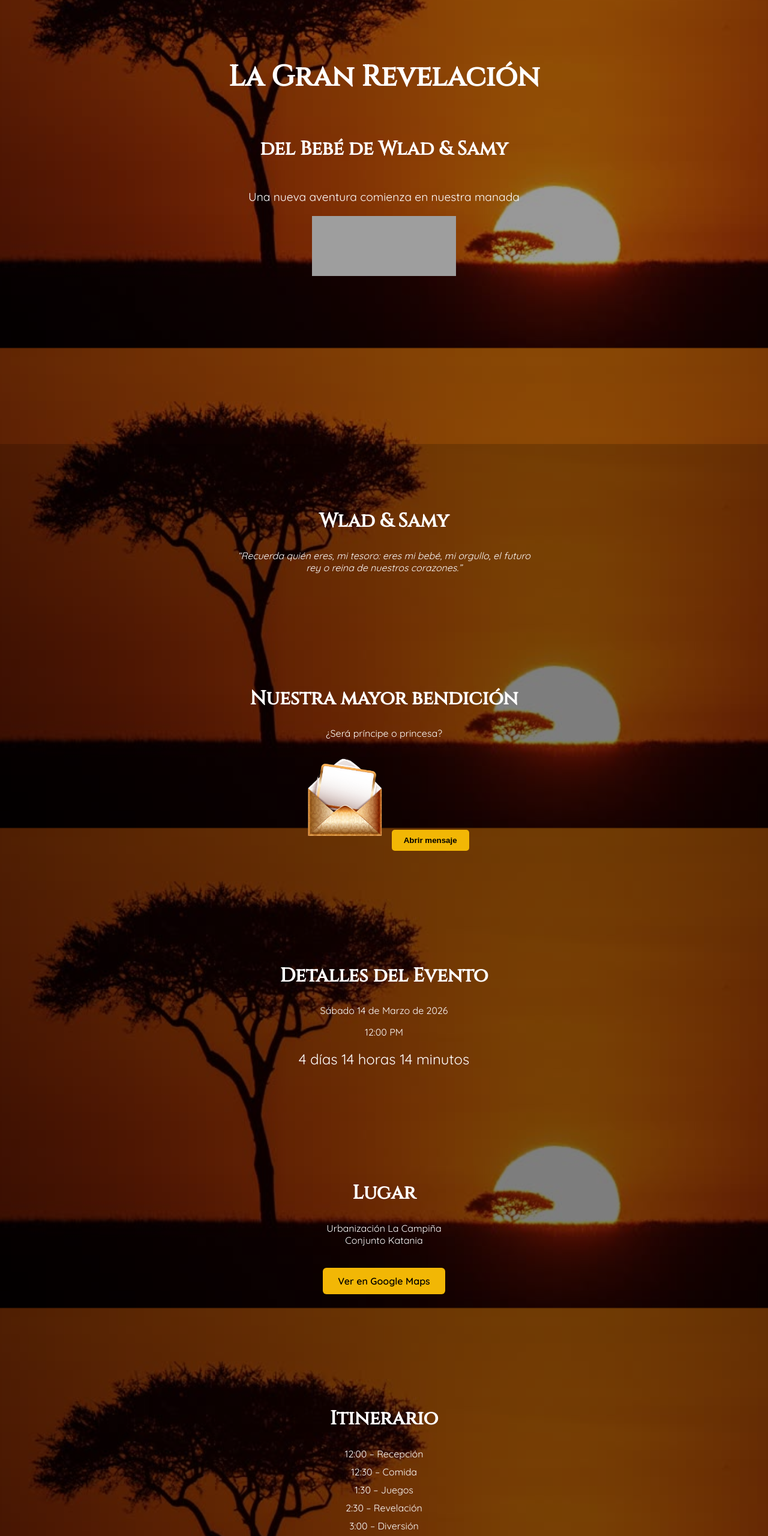
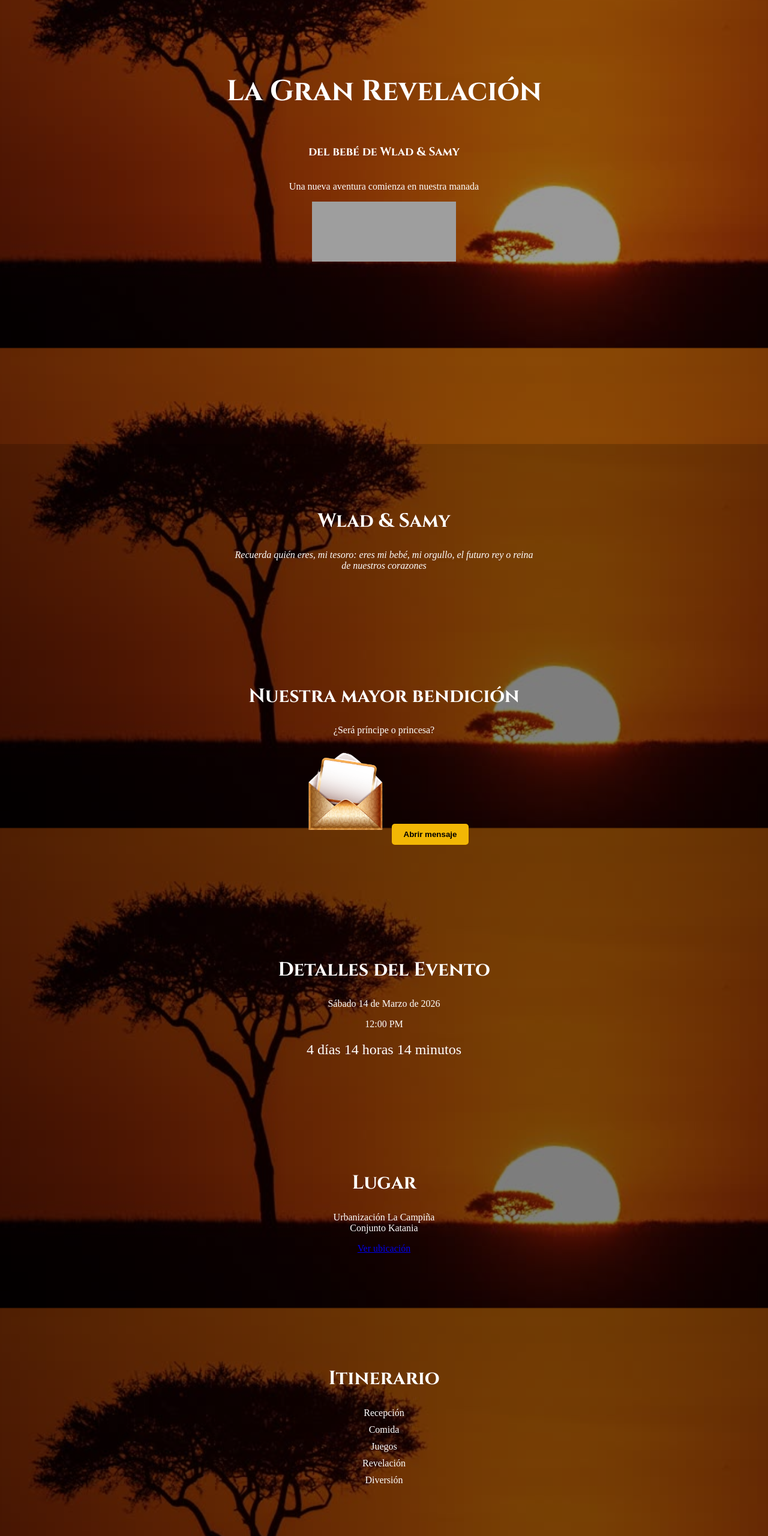
Before and after one commit to gwmoyanom/gender-reveal, a plain HTML site: page index.html in a window 1280 px wide. Shown: the part 220-2780 px from the top of the page at 60% size. Drawn offline with Linux system fonts and the light colour scheme; grey boxes are pictures that could not be loaded.

Commit message:
Refactor index.html structure and styles

```diff
--- a/index.html
+++ b/index.html
@@ -1,24 +1,30 @@
 <!DOCTYPE html>
 <html lang="es">
+
 <head>
+
 <meta charset="UTF-8">
 <meta name="viewport" content="width=device-width, initial-scale=1.0">
+
 <title>La Gran Revelación</title>
 
 <link rel="stylesheet" href="style.css">
 
-<link href="https://fonts.googleapis.com/css2?family=Cinzel:wght@500&family=Quicksand:wght@400;600&display=swap" rel="stylesheet">
+<link href="https://fonts.googleapis.com/css2?family=Cinzel:wght@500;700&family=Poppins:wght@300;500&display=swap" rel="stylesheet">
 
 </head>
 
 <body>
 
+<div class="overlay"></div>
+
 <section class="hero">
 
-<h1>La Gran Revelación</h1>
-<h2>del Bebé de Wlad & Samy</h2>
+<h1 class="title">La Gran Revelación</h1>
 
-<p class="subtitle">
+<h2 class="subtitle">del bebé de Wlad & Samy</h2>
+
+<p class="intro">
 Una nueva aventura comienza en nuestra manada
 </p>
 
@@ -32,30 +38,33 @@ src="https://w.soundcloud.com/player/?url=https%3A//api.soundcloud.com/tracks/so
 
 </section>
 
-<section class="parents">
+<section class="parents reveal-on-scroll">
 
 <h2>Wlad & Samy</h2>
 
 <p class="phrase">
-“Recuerda quién eres, mi tesoro: eres mi bebé, mi orgullo,
-el futuro rey o reina de nuestros corazones.”
+
+Recuerda quién eres, mi tesoro:
+eres mi bebé, mi orgullo,
+el futuro rey o reina de nuestros corazones
+
 </p>
 
 </section>
 
-<section class="reveal">
+<section class="reveal reveal-on-scroll">
 
 <h2>Nuestra mayor bendición</h2>
 
-<p>
-¿Será príncipe o princesa?
-</p>
+<p>¿Será príncipe o princesa?</p>
 
-<div class="envelope-container">
+<div class="envelope-box">
 
 <img id="envelope" src="images/envelope.png">
 
-<button onclick="openEnvelope()">Abrir mensaje</button>
+<button onclick="openEnvelope()">
+Abrir mensaje
+</button>
 
 </div>
 
@@ -63,58 +72,55 @@ el futuro rey o reina de nuestros corazones.”
 
 </section>
 
-<section class="details">
+<section class="details reveal-on-scroll">
 
 <h2>Detalles del Evento</h2>
 
-<p>
-Sábado 14 de Marzo de 2026
-</p>
+<p>Sábado 14 de Marzo de 2026</p>
 
-<p>
-12:00 PM
-</p>
+<p>12:00 PM</p>
 
 <div id="countdown"></div>
 
 </section>
 
-<section class="location">
+<section class="location reveal-on-scroll">
 
 <h2>Lugar</h2>
 
 <p>
-Urbanización La Campiña<br>
+Urbanización La Campiña
+<br>
 Conjunto Katania
 </p>
 
-<a class="button"
+<a class="btn"
 href="https://maps.app.goo.gl/qidXKk4DheyF2Qzx5"
 target="_blank">
 
-Ver en Google Maps
+Ver ubicación
 
 </a>
 
 </section>
 
-<section class="itinerary">
+<section class="itinerary reveal-on-scroll">
 
 <h2>Itinerario</h2>
 
 <ul>
 
-<li>12:00 – Recepción</li>
-<li>12:30 – Comida</li>
-<li>1:30 – Juegos</li>
-<li>2:30 – Revelación</li>
-<li>3:00 – Diversión</li>
+<li>Recepción</li>
+<li>Comida</li>
+<li>Juegos</li>
+<li>Revelación</li>
+<li>Diversión</li>
 
 </ul>
 
 </section>
 
-<section class="dresscode">
+<section class="dress reveal-on-scroll">
 
 <h2>Dress Code</h2>
 
@@ -123,39 +129,42 @@ Ver en Google Maps
 <div class="team boy">
 💙 Team Niño
 <br>
-Usa un detalle celeste
+Detalle celeste
 </div>
 
 <div class="team girl">
 💗 Team Niña
 <br>
-Usa un detalle rosado
+Detalle rosado
 </div>
 
 </div>
 
 </section>
 
-<section class="gifts">
+<section class="gifts reveal-on-scroll">
 
 <h2>Regalos</h2>
 
 <p>
+
 Tu presencia es el mejor regalo.
-Pero si deseas traer un detalle para nuestro bebé,
-será recibido con mucho amor.
+Pero si deseas traer un detalle
+para nuestro bebé, será recibido
+con mucho amor.
+
 </p>
 
 </section>
 
-<section class="rsvp">
+<section class="confirm reveal-on-scroll">
 
-<h2>Confirmación</h2>
+<h2>Confirmar asistencia</h2>
 
-<a class="button"
-href="https://wa.me/593XXXXXXXX?text=Confirmo%20mi%20asistencia%20a%20la%20revelación%20del%20bebé">
+<a class="btn"
+href="https://wa.me/593XXXXXXXX?text=Confirmo%20mi%20asistencia">
 
-Confirmar asistencia
+Confirmar por WhatsApp
 
 </a>
 
@@ -163,7 +172,8 @@ Confirmar asistencia
 
 <footer>
 
-Hecho con amor por Wlad & Samy 🦁
+Con amor
+Wlad & Samy 🦁
 
 </footer>
 
```
